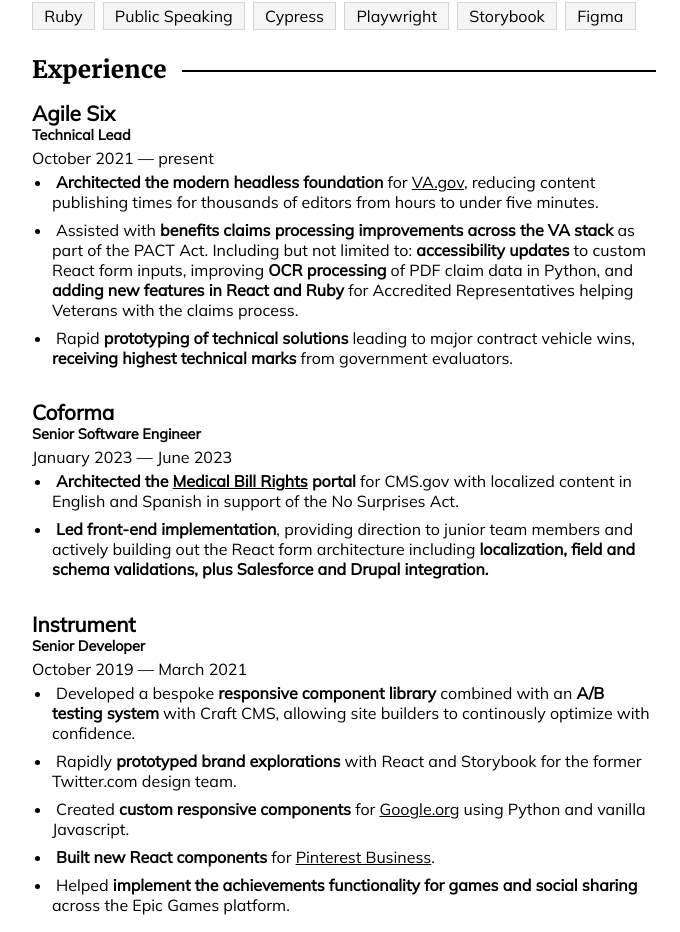
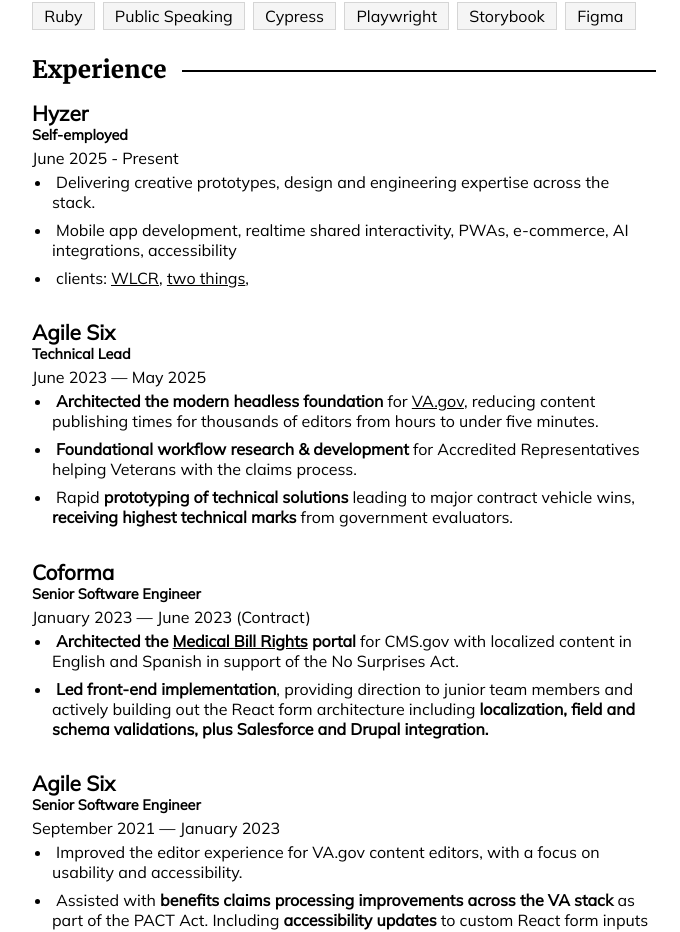
Before and after one commit to tjheffner/heffdotdev, a SvelteKit app: page /resume in a window 1280 px wide. Shown: the part 460-1392 px from the top of the page, without its empty margins (296-976 px from the left). Built offline with nearby package versions, Linux system fonts and the light colour scheme.

Commit message:
update resume

```diff
--- a/src/routes/(nowrapper)/resume/+page.svelte
+++ b/src/routes/(nowrapper)/resume/+page.svelte
@@ -9,7 +9,7 @@
 <header>
   <h1>Tanner Heffner</h1>
   <p>
-    I am a full-stack engineer with a record of delivering successful projects at scale for organizations in a variety of industries. I am a big advocate for accessible design systems and responsive component libraries. Let's build something cool together.
+    I am a full-stack engineer with a record of delivering successful projects at scale for organizations in a variety of industries. A big advocate for accessible design systems and responsive component libraries. Let's build something cool together.
   </p>
 </header>
 
@@ -57,21 +57,38 @@
 <main>
   <div class="list">
     <h2 id="experience">Experience</h2>
+    <h3 id="Agile Six">Hyzer</h3>
+    <h4 id="tech lead">Self-employed</h4>
+    <p>June 2025 - Present</p>
+    <ul>
+      <li>Delivering creative prototypes, design and engineering expertise across the stack.</li>
+      <li>Mobile app development, realtime shared interactivity, PWAs, e-commerce, AI integrations, accessibility</li>
+      <li>clients: <a href="https://wlcr.io">WLCR</a>, <a href="https://twothings.co">two things</a>, </li>
+    </ul>
+
     <h3 id="Agile Six">Agile Six</h3>
     <h4 id="tech lead">Technical Lead</h4>
-    <p>October 2021 — present</p>
+    <p>June 2023 — May 2025</p>
     <ul>
       <li><strong>Architected the modern headless foundation</strong> for <a href="https://va.gov">VA.gov</a>, reducing content publishing times for thousands of editors from hours to under five minutes.</li>
-      <li>Assisted with <strong>benefits claims processing improvements across the VA stack</strong> as part of the PACT Act. Including but not limited to: <strong>accessibility updates</strong> to custom React form inputs, improving <strong>OCR processing</strong> of PDF claim data in Python, and <strong>adding new features in React and Ruby</strong> for Accredited Representatives helping Veterans with the claims process.</li>
+      <li><strong>Foundational workflow research & development</strong> for Accredited Representatives helping Veterans with the claims process.</li>
       <li>Rapid <strong>prototyping of technical solutions</strong> leading to major contract vehicle wins, <strong>receiving highest technical marks</strong> from government evaluators.</li>
     </ul>
 
     <h3 id="Coforma">Coforma</h3>
     <h4 id="senior dev 2">Senior Software Engineer</h4>
-    <p>January 2023 — June 2023</p>
+    <p>January 2023 — June 2023 (Contract)</p>
     <ul>
       <li><strong>Architected the <a href="https://www.cms.gov/medical-bill-rights">Medical Bill Rights</a> portal</strong> for CMS.gov with localized content in English and Spanish in support of the No Surprises Act.</li>
       <li><strong>Led front-end implementation</strong>, providing direction to junior team members and actively building out the React form architecture including <strong>localization, field and schema validations, plus Salesforce and Drupal integration.</strong></li>
+    </ul>
+
+    <h3 id="Agile Six">Agile Six</h3>
+    <h4 id="tech lead">Senior Software Engineer</h4>
+    <p>September 2021 — January 2023</p>
+    <ul>
+      <li>Improved the editor experience for VA.gov content editors, with a focus on usability and accessibility.</li>
+      <li>Assisted with <strong>benefits claims processing improvements across the VA stack</strong> as part of the PACT Act. Including <strong>accessibility updates</strong> to custom React form inputs and improving <strong>OCR processing</strong> of PDF claim data in Python.</li>
     </ul>
 
     <h3 id="Instrument">Instrument</h3>
```
